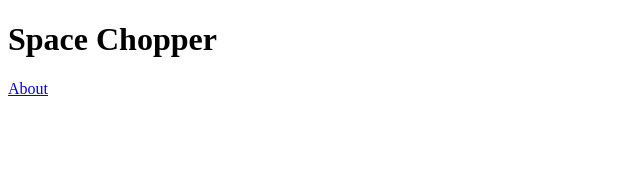
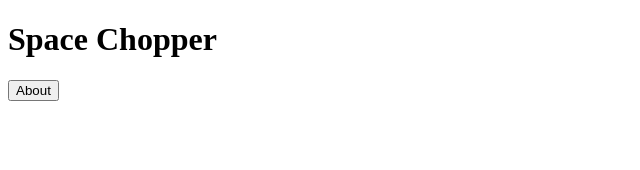
Before and after one commit to revagomes/spacechopper, a Next.js app: page / in a window 1280 px wide. Shown: the top 170 px of the page, without its empty margins (0-640 px from the left). Built offline with nearby package versions, Linux system fonts and the light colour scheme.

Commit message:
Swap about link to a button.

```diff
--- a/pages/index.js
+++ b/pages/index.js
@@ -4,7 +4,7 @@ const Index = () => (
     <div>
       <h1>Space Chopper</h1>
       <Link href="/about">
-        <a>About</a>
+        <button>About</button>
       </Link>
     </div>
 )
```
